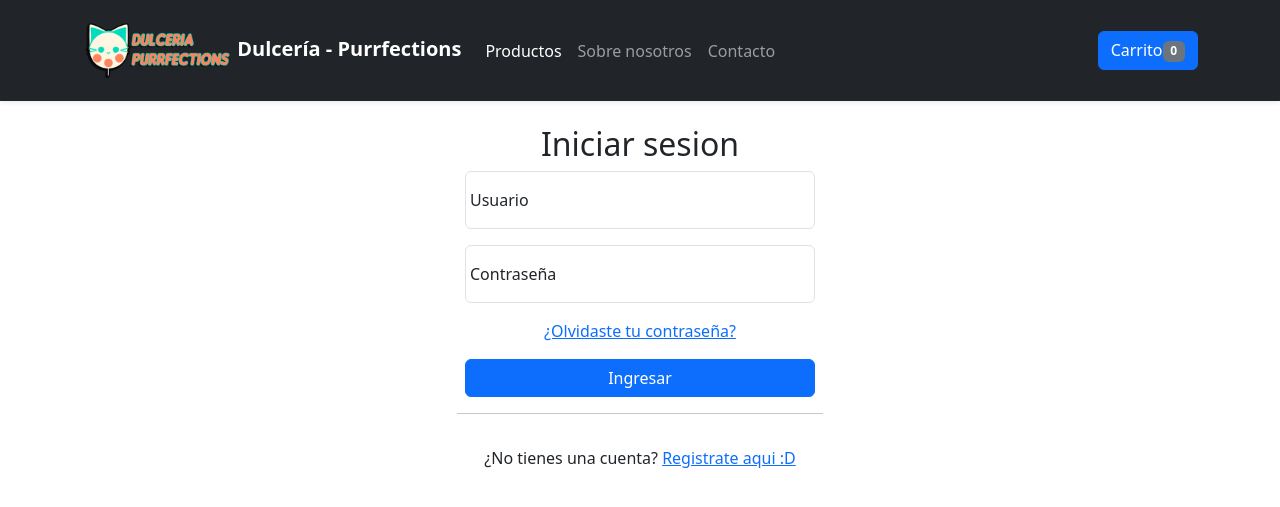
After one commit to alfonseca28/Dulceria_ProgWeb, a PHP site: page /login.php in a window 1280 px wide. The commit adds this page. Shown: the top 507 px of the page. Run offline with PHP 8.4, Linux system fonts and the light colour scheme.

Commit message:
Ya estan completamente validados los formularios para registrarse y tambien el de login, el cual tambien esta completamente validado, solo falta la creacion de la sesion por usuario

```diff
--- a/clases/clienteFunciones.php
+++ b/clases/clienteFunciones.php
@@ -82,3 +82,37 @@ function mostrarMensajes(array $errors)
         echo '<button type="button" class="btn-close" data-bs-dismiss="alert" aria-label="Close"></button></div>';
     }
 }
+
+function login($usuario, $password, $con)
+{
+    $sql = $con->prepare("SELECT id, usuario, password FROM usuarios WHERE usuario LIKE ? LIMIT 1");
+    $sql->execute([$usuario]);
+    if ($row = $sql->fetch(PDO::FETCH_ASSOC)) {
+        if (esActivo($usuario, $con)) {
+            if (password_verify($password, $row['password'])) {
+                $_SESSION['user_id'] = $row['id'];
+                $_SESSION['user_name'] = $row['usuario'];
+                header("location: index.php");
+                exit;
+            } else {
+                return 'El usuario y/o contraseña son incorrectos';
+            }
+        } else {
+            return 'El usuario no ha sido activado o está dado de baja';
+        }
+    }
+    return 'El usuario y/o contraseña son incorrectos';
+}
+
+
+function esActivo($usuario, $con)
+{
+    $sql = $con->prepare("SELECT activacion FROM usuarios WHERE usuario LIKE ? LIMIT 1");
+    $sql->execute([$usuario]);
+    $row = $sql->fetch(PDO::FETCH_ASSOC);
+    if ($row['activacion'] == 1) {
+        return true;
+    }
+    return false;
+}
+?>
--- /dev/null
+++ b/login.php
@@ -0,0 +1,114 @@
+<?php
+require 'config/config.php';
+require_once("config/database.php"); // Incluye el archivo database.php
+require 'clases/clienteFunciones.php';
+
+$pdo = conectar(); // Llama a la función conectar() y almacena el objeto de conexión en una variable
+
+// La consulta de abajo es dinamica en el sentido de que mientras los productos registrados en la base de datos esten arctivo estos se mostraran en la pagina (PRODUCTO_STATUS=1)
+// $query = "SELECT PRODUCTO_ID, PRODUCTO_NOMBRE, PRODUCTO_PRECIO, PRODUCTO_DETALLES FROM producto WHERE PRODUCTO_STATUS=1";
+// $stmt = $pdo->prepare($query);
+// $stmt->execute();
+// $resultados = $stmt->fetchAll(PDO::FETCH_ASSOC);
+
+$errors = [];
+if (!empty($_POST)) {
+    $usuario = trim($_POST['usuario']);
+    $password = trim($_POST['password']);
+
+    // Funciones para las validaciones
+    if (esNulo([$usuario, $password])) {
+        $errors[] = "Debes de rellenar todos los campos para registrarte";
+    }
+
+    if (count($errors) == 0) {
+        $errors[] = login($usuario, $password, $pdo);
+    }
+}
+?>
+
+<!DOCTYPE html>
+<html lang="en">
+
+<head>
+    <meta charset="UTF-8">
+    <meta http-equiv="X-UA-Compatible" content="IE=edge">
+    <meta name="viewport" content="width=device-width, initial-scale=1.0">
+    <title>Dulcería - Purrfections</title>
+    <!-- Se crea el link para que la pagina pueda realizar las utilidades de bootstrap y poder tomar algunos ejemplos de css -->
+    <link href="https://cdn.jsdelivr.net/npm/bootstrap@5.3.0-alpha3/dist/css/bootstrap.min.css" rel="stylesheet" integrity="sha384-KK94CHFLLe+nY2dmCWGMq91rCGa5gtU4mk92HdvYe+M/SXH301p5ILy+dN9+nJOZ" crossorigin="anonymous">
+    <!-- Se incluye la hoja de estilos a la pagina -->
+    <link rel="stylesheet" href="styles/index.css">
+</head>
+
+<body>
+    <!-- Menu de navegacion -->
+    <header data-bs-theme="dark">
+        <div class="navbar navbar-expand-lg navbar-dark bg-dark shadow-sm">
+            <div class="container">
+                <a href="index.php" class="navbar-brand">
+                    <img src="img/logo/logo_completo.png" width="150">
+                    <strong>Dulcería - Purrfections</strong>
+                </a>
+                <button class="navbar-toggler" type="button" data-bs-toggle="collapse" data-bs-target="#navbarHeader" aria-controls="navbarHeader" aria-expanded="false" aria-label="Toggle navigation">
+                    <span class="navbar-toggler-icon"></span>
+                </button>
+                <div class="collapse navbar-collapse" id="navbarHeader">
+                    <ul class="navbar-nav me-auto mb-2 mb-lg-0">
+                        <li class="nav-item">
+                            <a href="#" class="nav-link active">Productos</a>
+                        </li>
+
+                        <li class="nav-item">
+                            <a href="#" class="nav-link">Sobre nosotros</a>
+                        </li>
+
+                        <li class="nav-item">
+                            <a href="#" class="nav-link">Contacto</a>
+                        </li>
+                    </ul>
+                    <a href="checkout.php" class="btn btn-primary">
+                        Carrito<span id="num_cart" class="badge bg-secondary"> <?php echo $num_cart; ?></span>
+                    </a>
+                </div>
+            </div>
+        </div>
+    </header>
+
+    <!-- Contenido -->
+    <main class="form-login m-auto pt-4 text-center">
+
+        <h2>Iniciar sesion</h2>
+        <?php mostrarMensajes($errors); ?>
+        <form class="row g-3" action="login.php" method="post" autocomplete="off">
+            <div class="form-floating">
+                <input class="form-control" type="text" name="usuario" id="usuario" placeholder="Usuario" required>
+                <label for="usuario">Usuario</label>
+            </div>
+
+            <div class="form-floating">
+                <input class="form-control" type="password" name="password" id="password" placeholder="Contraseña" required>
+                <label for="password">Contraseña</label>
+            </div>
+
+            <!-- Aqui es para el apartado de recuperar la contraseña -->
+            <div class="col-12">
+                <a href="recupera.php">¿Olvidaste tu contraseña?</a>
+            </div>
+
+            <div class="d-grid gap-3 col-12">
+                <button type="submit" class="btn btn-primary">Ingresar</button>
+            </div>
+            <hr>
+            <div class="col-12">
+                ¿No tienes una cuenta? <a href="registro.php">Registrate aqui :D</a>
+            </div>
+        </form>
+    </main>
+
+    <!-- Con el siguiente script se nos dara la facilidad de darle funcionalidad de javascript -->
+    <script src="https://cdn.jsdelivr.net/npm/bootstrap@5.3.0-alpha3/dist/js/bootstrap.bundle.min.js" integrity="sha384-ENjdO4Dr2bkBIFxQpeoTz1HIcje39Wm4jDKdf19U8gI4ddQ3GYNS7NTKfAdVQSZe" crossorigin="anonymous"></script>
+
+</body>
+
+</html>
--- a/styles/index.css
+++ b/styles/index.css
@@ -1,3 +1,7 @@
 main>.container {
     padding: 30px 0;
 }
+
+.form-login {
+    max-width: 350px;
+}
```
Also changed, not shown: plantilla.php (added, +106 -0 lines).
